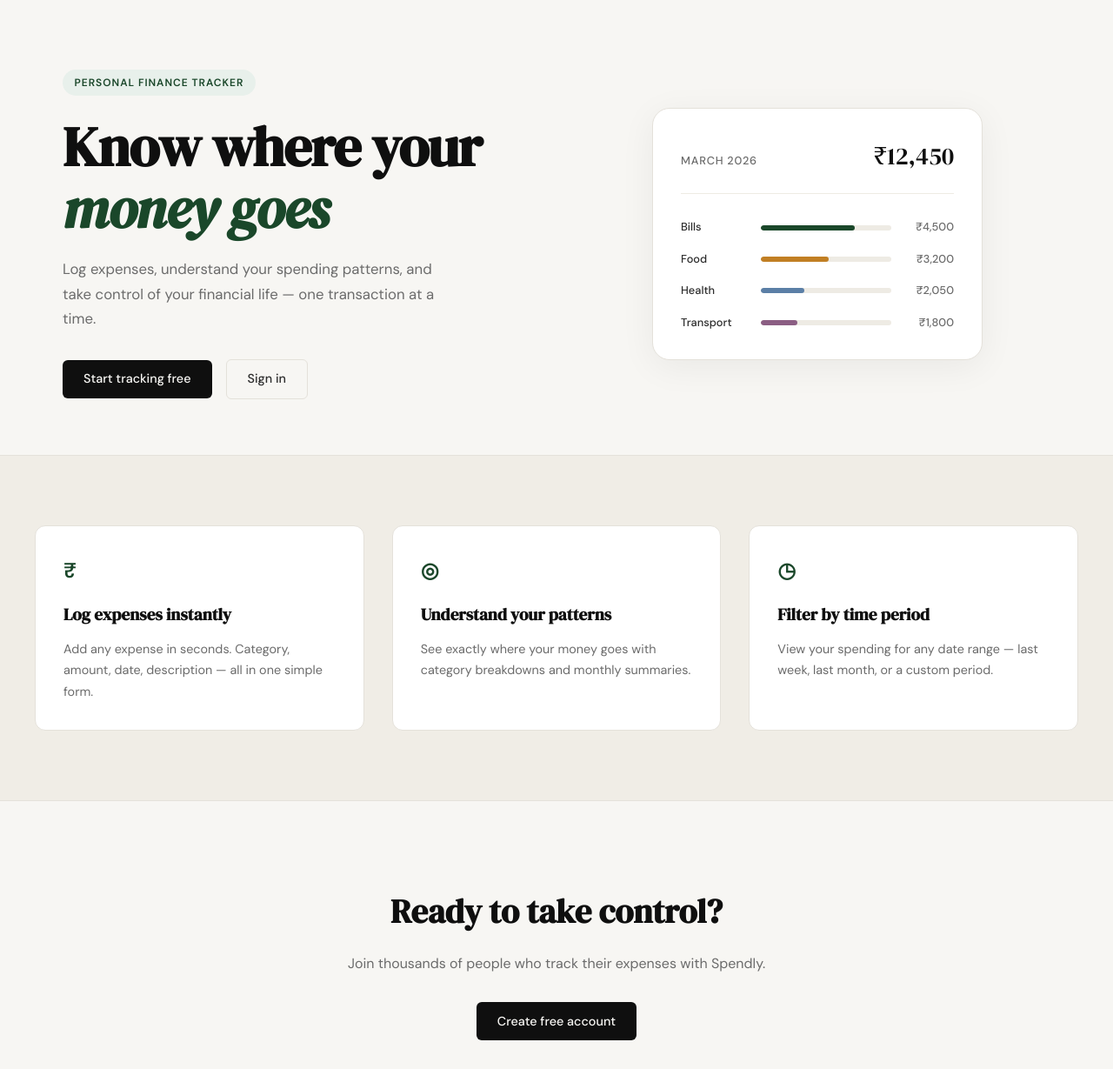
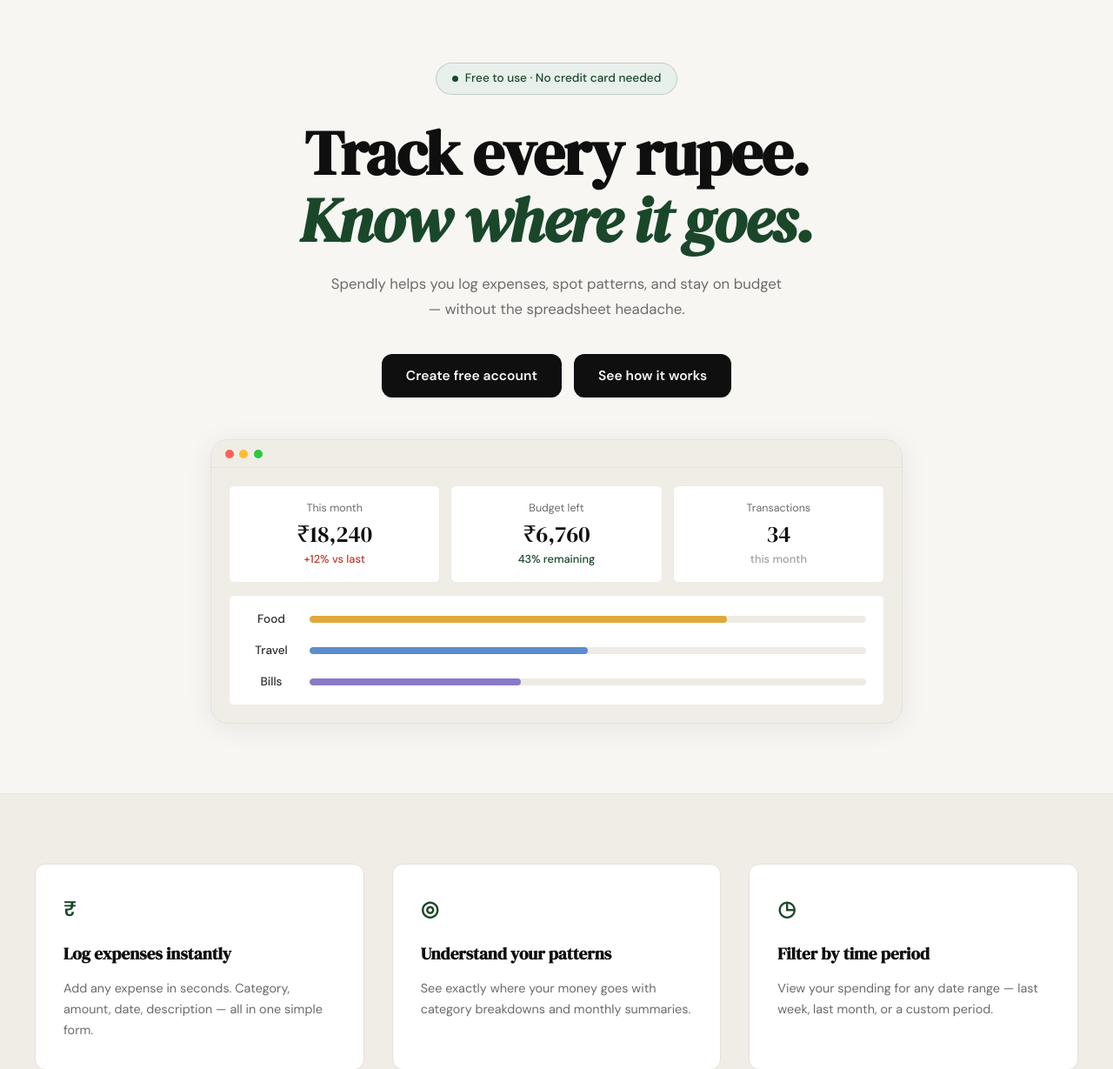
Before and after one commit to dineshaiagenttest/expense-tracker-test, a Flask app: page / in a window 1280 px wide. Shown: the part 61-1290 px from the top of the page at 87% size. Run offline with Flask 3, Linux system fonts and the light colour scheme.

Commit message:
landing: redesign hero section to match mockup

```diff
--- /dev/null
+++ b/static/css/landing.css
@@ -0,0 +1,225 @@
+/* ------------------------------------------------------------------ */
+/* Hero — overrides the base grid layout for a centered single column  */
+/* ------------------------------------------------------------------ */
+
+.hero {
+    padding: 4.5rem 2rem 5rem;
+    display: flex;
+    flex-direction: column;
+    align-items: center;
+    text-align: center;
+    gap: 3rem;
+    max-width: 860px;
+    margin: 0 auto;
+}
+
+.hero-text {
+    display: flex;
+    flex-direction: column;
+    align-items: center;
+}
+
+/* Badge */
+.hero-badge {
+    display: inline-flex;
+    align-items: center;
+    gap: 0.5rem;
+    background: var(--accent-light);
+    color: var(--accent);
+    border: 1px solid rgba(26, 71, 42, 0.2);
+    border-radius: 999px;
+    padding: 0.4rem 1.1rem;
+    font-size: 0.85rem;
+    font-weight: 500;
+    letter-spacing: 0;
+    text-transform: none;
+    margin-bottom: 1.75rem;
+}
+
+.hero-badge-dot {
+    width: 7px;
+    height: 7px;
+    border-radius: 50%;
+    background: var(--accent);
+    flex-shrink: 0;
+}
+
+/* Title */
+.hero-title {
+    font-family: var(--font-display);
+    font-size: clamp(2.75rem, 6vw, 4.5rem);
+    line-height: 1.08;
+    letter-spacing: -0.02em;
+    color: var(--ink);
+    margin-bottom: 1.25rem;
+}
+
+.hero-title-accent {
+    display: block;
+    color: var(--accent);
+    font-style: italic;
+}
+
+/* Subtitle */
+.hero-subtitle {
+    font-size: 1.05rem;
+    color: var(--ink-muted);
+    line-height: 1.75;
+    max-width: 520px;
+    margin-bottom: 2.25rem;
+}
+
+/* Buttons */
+.hero-actions {
+    display: flex;
+    gap: 0.875rem;
+    justify-content: center;
+}
+
+.btn-hero {
+    display: inline-block;
+    background: var(--ink);
+    color: var(--paper);
+    padding: 0.8rem 1.75rem;
+    border-radius: var(--radius-md);
+    font-family: var(--font-body);
+    font-size: 0.975rem;
+    font-weight: 600;
+    text-decoration: none;
+    transition: background 0.2s;
+}
+
+.btn-hero:hover { background: var(--accent); }
+
+/* ------------------------------------------------------------------ */
+/* Mock browser visual                                                  */
+/* ------------------------------------------------------------------ */
+
+.hero-visual {
+    width: 100%;
+    display: block;
+}
+
+.mock-browser {
+    background: var(--paper-warm);
+    border: 1px solid var(--border);
+    border-radius: var(--radius-lg);
+    overflow: hidden;
+    box-shadow: 0 4px 32px rgba(0, 0, 0, 0.07);
+}
+
+.mock-browser-chrome {
+    background: var(--paper-warm);
+    border-bottom: 1px solid var(--border);
+    padding: 0.65rem 1rem;
+    display: flex;
+    align-items: center;
+    gap: 0.4rem;
+}
+
+.mock-traffic-dot {
+    width: 10px;
+    height: 10px;
+    border-radius: 50%;
+}
+
+.mock-traffic-dot.red    { background: #ff6059; }
+.mock-traffic-dot.yellow { background: #ffbd2e; }
+.mock-traffic-dot.green  { background: #28c840; }
+
+.mock-browser-body {
+    padding: 1.25rem;
+    display: flex;
+    flex-direction: column;
+    gap: 0.875rem;
+}
+
+/* Stat cards row */
+.mock-stats-row {
+    display: grid;
+    grid-template-columns: repeat(3, 1fr);
+    gap: 0.75rem;
+}
+
+.mock-stat-card {
+    background: var(--paper-card);
+    border: 1px solid var(--border-soft);
+    border-radius: var(--radius-sm);
+    padding: 1rem 1.25rem;
+}
+
+.mock-stat-label {
+    font-size: 0.78rem;
+    color: var(--ink-muted);
+    margin-bottom: 0.35rem;
+}
+
+.mock-stat-value {
+    font-family: var(--font-display);
+    font-size: 1.65rem;
+    color: var(--ink);
+    line-height: 1;
+    margin-bottom: 0.35rem;
+}
+
+.mock-stat-sub {
+    font-size: 0.8rem;
+    font-weight: 500;
+}
+
+.mock-stat-sub.danger  { color: var(--danger); }
+.mock-stat-sub.success { color: var(--accent); }
+.mock-stat-sub.muted   { color: var(--ink-faint); }
+
+/* Chart card */
+.mock-chart-card {
+    background: var(--paper-card);
+    border: 1px solid var(--border-soft);
+    border-radius: var(--radius-sm);
+    padding: 1rem 1.25rem;
+    display: flex;
+    flex-direction: column;
+    gap: 0.875rem;
+}
+
+.mock-chart-row {
+    display: grid;
+    grid-template-columns: 56px 1fr;
+    align-items: center;
+    gap: 1rem;
+}
+
+.mock-chart-label {
+    font-size: 0.85rem;
+    font-weight: 500;
+    color: var(--ink-soft);
+}
+
+.mock-chart-track {
+    height: 8px;
+    background: var(--border-soft);
+    border-radius: 999px;
+    overflow: hidden;
+}
+
+.mock-chart-bar {
+    height: 100%;
+    border-radius: 999px;
+}
+
+.mock-chart-bar.food   { background: #e0a83a; }
+.mock-chart-bar.travel { background: #5b8dce; }
+.mock-chart-bar.bills  { background: #8b79c8; }
+
+/* ------------------------------------------------------------------ */
+/* Responsive — keep visual visible since layout is already vertical   */
+/* ------------------------------------------------------------------ */
+
+@media (max-width: 900px) {
+    .hero { padding: 3rem 1.5rem 4rem; }
+    .hero-visual { display: block; }
+}
+
+@media (max-width: 600px) {
+    .mock-stats-row { grid-template-columns: 1fr; }
+}
--- a/templates/landing.html
+++ b/templates/landing.html
@@ -2,59 +2,75 @@
 
 {% block title %}Spendly — Track Every Rupee{% endblock %}
 
+{% block head %}
+<link rel="stylesheet" href="{{ url_for('static', filename='css/landing.css') }}">
+{% endblock %}
+
 {% block content %}
 
 <section class="hero">
-    <div class="hero-inner">
-        <div class="hero-badge">Personal Finance Tracker</div>
+    <div class="hero-text">
+        <div class="hero-badge">
+            <span class="hero-badge-dot"></span>
+            Free to use · No credit card needed
+        </div>
         <h1 class="hero-title">
-            Know where your<br>
-            <em>money goes</em>
+            Track every rupee.<br>
+            <span class="hero-title-accent">Know where it goes.</span>
         </h1>
         <p class="hero-subtitle">
-            Log expenses, understand your spending patterns,
-            and take control of your financial life —
-            one transaction at a time.
+            Spendly helps you log expenses, spot patterns, and stay
+            on budget — without the spreadsheet headache.
         </p>
         <div class="hero-actions">
-            <a href="{{ url_for('register') }}" class="btn-primary">Start tracking free</a>
-            <a href="{{ url_for('login') }}" class="btn-ghost">Sign in</a>
+            <a href="{{ url_for('register') }}" class="btn-hero">Create free account</a>
+            <a href="#" class="btn-hero">See how it works</a>
         </div>
     </div>
     <div class="hero-visual">
-        <div class="mock-card">
-            <div class="mock-card-header">
-                <span class="mock-label">March 2026</span>
-                <span class="mock-total">₹12,450</span>
+        <div class="mock-browser">
+            <div class="mock-browser-chrome">
+                <span class="mock-traffic-dot red"></span>
+                <span class="mock-traffic-dot yellow"></span>
+                <span class="mock-traffic-dot green"></span>
             </div>
-            <div class="mock-bars">
-                <div class="mock-bar-row">
-                    <span class="mock-cat">Bills</span>
-                    <div class="mock-bar-track">
-                        <div class="mock-bar" style="width: 72%"></div>
+            <div class="mock-browser-body">
+                <div class="mock-stats-row">
+                    <div class="mock-stat-card">
+                        <p class="mock-stat-label">This month</p>
+                        <p class="mock-stat-value">₹18,240</p>
+                        <p class="mock-stat-sub danger">+12% vs last</p>
                     </div>
-                    <span class="mock-amt">₹4,500</span>
+                    <div class="mock-stat-card">
+                        <p class="mock-stat-label">Budget left</p>
+                        <p class="mock-stat-value">₹6,760</p>
+                        <p class="mock-stat-sub success">43% remaining</p>
+                    </div>
+                    <div class="mock-stat-card">
+                        <p class="mock-stat-label">Transactions</p>
+                        <p class="mock-stat-value">34</p>
+                        <p class="mock-stat-sub muted">this month</p>
+                    </div>
                 </div>
-                <div class="mock-bar-row">
-                    <span class="mock-cat">Food</span>
-                    <div class="mock-bar-track">
-                        <div class="mock-bar mock-bar-2" style="width: 52%"></div>
+                <div class="mock-chart-card">
+                    <div class="mock-chart-row">
+                        <span class="mock-chart-label">Food</span>
+                        <div class="mock-chart-track">
+                            <div class="mock-chart-bar food" style="width: 75%"></div>
+                        </div>
                     </div>
-                    <span class="mock-amt">₹3,200</span>
-                </div>
-                <div class="mock-bar-row">
-                    <span class="mock-cat">Health</span>
-                    <div class="mock-bar-track">
-                        <div class="mock-bar mock-bar-3" style="width: 33%"></div>
+                    <div class="mock-chart-row">
+                        <span class="mock-chart-label">Travel</span>
+                        <div class="mock-chart-track">
+                            <div class="mock-chart-bar travel" style="width: 50%"></div>
+                        </div>
                     </div>
-                    <span class="mock-amt">₹2,050</span>
-                </div>
-                <div class="mock-bar-row">
-                    <span class="mock-cat">Transport</span>
-                    <div class="mock-bar-track">
-                        <div class="mock-bar mock-bar-4" style="width: 28%"></div>
+                    <div class="mock-chart-row">
+                        <span class="mock-chart-label">Bills</span>
+                        <div class="mock-chart-track">
+                            <div class="mock-chart-bar bills" style="width: 38%"></div>
+                        </div>
                     </div>
-                    <span class="mock-amt">₹1,800</span>
                 </div>
             </div>
         </div>
```
